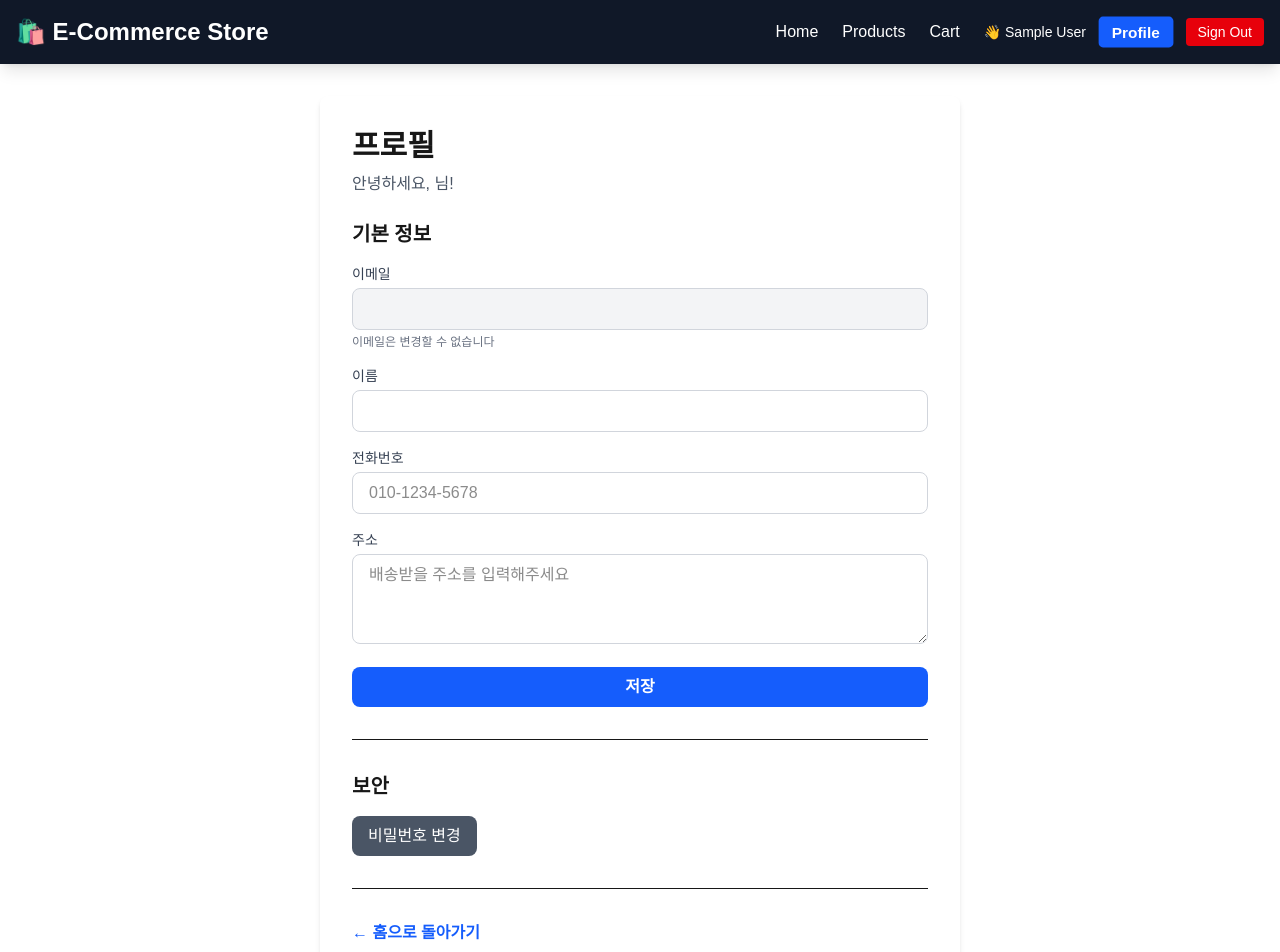
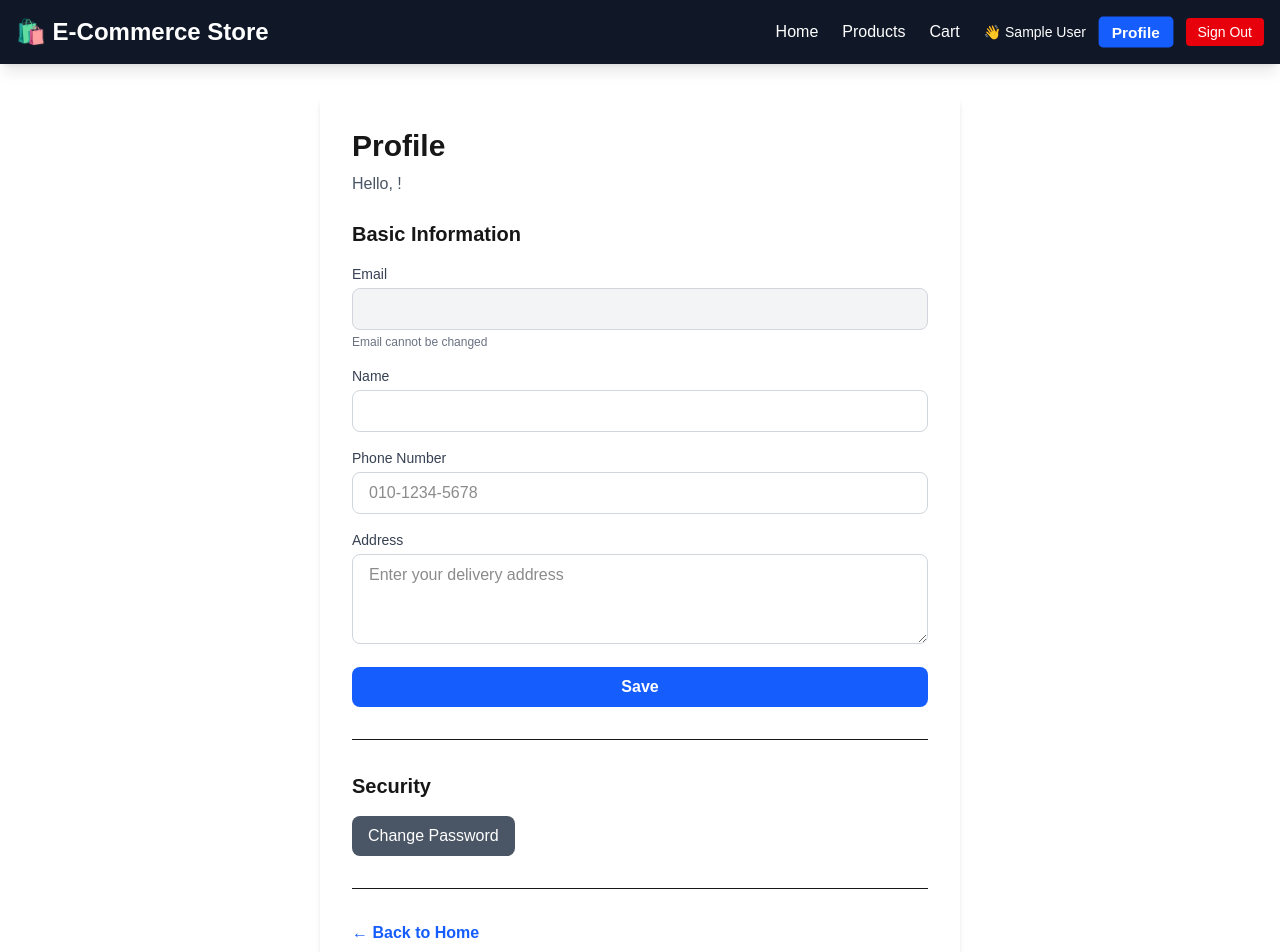
Before and after one commit to kimgyver/ecommerce-store, a Next.js app: page /profile in a window 1280 px wide. Shown: the top 952 px of the page. Built offline with nearby package versions, Linux system fonts and the light colour scheme; no server answers; the database is empty; sample sign-in values are in the browser's storage.

Commit message:
Korean to English

```diff
--- a/app/auth/login/page.tsx
+++ b/app/auth/login/page.tsx
@@ -31,7 +31,7 @@ export default function LoginPage() {
         router.refresh();
       }
     } catch (err) {
-      setError("로그인 중 오류가 발생했습니다");
+      setError("An error occurred during login");
       console.error(err);
     } finally {
       setIsLoading(false);
@@ -41,7 +41,7 @@ export default function LoginPage() {
   return (
     <div className="min-h-screen bg-gray-50 flex items-center justify-center px-4">
       <div className="max-w-md w-full bg-white rounded-lg shadow-md p-8">
-        <h1 className="text-2xl font-bold text-center mb-6">로그인</h1>
+        <h1 className="text-2xl font-bold text-center mb-6">Sign In</h1>
 
         {error && (
           <div className="bg-red-50 border border-red-200 text-red-700 px-4 py-3 rounded mb-4">
@@ -52,7 +52,7 @@ export default function LoginPage() {
         <form onSubmit={handleSubmit} className="space-y-4">
           <div>
             <label className="block text-sm font-medium text-gray-700 mb-1">
-              이메일
+              Email
             </label>
             <input
               type="email"
@@ -66,7 +66,7 @@ export default function LoginPage() {
 
           <div>
             <label className="block text-sm font-medium text-gray-700 mb-1">
-              비밀번호
+              Password
             </label>
             <input
               type="password"
@@ -83,17 +83,17 @@ export default function LoginPage() {
             disabled={isLoading}
             className="w-full bg-blue-600 text-white py-2 rounded-lg font-bold hover:bg-blue-700 transition disabled:bg-gray-400"
           >
-            {isLoading ? "로그인 중..." : "로그인"}
+            {isLoading ? "Signing in..." : "Sign In"}
           </button>
         </form>
 
         <p className="text-center text-sm text-gray-600 mt-6">
-          계정이 없으신가요?{" "}
+          Don't have an account?{" "}
           <Link
             href="/auth/register"
             className="text-blue-600 hover:text-blue-700 font-bold"
           >
-            회원가입
+            Sign Up
           </Link>
         </p>
       </div>
--- a/app/auth/register/page.tsx
+++ b/app/auth/register/page.tsx
@@ -17,19 +17,19 @@ export default function RegisterPage() {
     e.preventDefault();
     setError("");
 
-    // 유효성 검사
+    // Validation
     if (!name || !email || !password || !confirmPassword) {
-      setError("모든 필드를 입력해주세요");
+      setError("All fields are required");
       return;
     }
 
     if (password !== confirmPassword) {
-      setError("비밀번호가 일치하지 않습니다");
+      setError("Passwords do not match");
       return;
     }
 
     if (password.length < 6) {
-      setError("비밀번호는 최소 6자 이상이어야 합니다");
+      setError("Password must be at least 6 characters");
       return;
     }
 
@@ -51,14 +51,16 @@ export default function RegisterPage() {
       const data = await response.json();
 
       if (!response.ok) {
-        setError(data.error || "회원가입 중 오류가 발생했습니다");
+        setError(data.error || "An error occurred during registration");
         return;
       }
 
-      // 회원가입 성공 후 로그인 페이지로 이동
-      router.push("/auth/login?message=가입이 완료되었습니다. 로그인해주세요.");
+      // Redirect to login page after successful registration
+      router.push(
+        "/auth/login?message=Registration completed. Please sign in."
+      );
     } catch (err) {
-      setError("회원가입 중 오류가 발생했습니다");
+      setError("An error occurred during registration");
       console.error(err);
     } finally {
       setIsLoading(false);
@@ -68,7 +70,7 @@ export default function RegisterPage() {
   return (
     <div className="min-h-screen bg-gray-50 flex items-center justify-center px-4">
       <div className="max-w-md w-full bg-white rounded-lg shadow-md p-8">
-        <h1 className="text-2xl font-bold text-center mb-6">회원가입</h1>
+        <h1 className="text-2xl font-bold text-center mb-6">Sign Up</h1>
 
         {error && (
           <div className="bg-red-50 border border-red-200 text-red-700 px-4 py-3 rounded mb-4">
@@ -79,21 +81,21 @@ export default function RegisterPage() {
         <form onSubmit={handleSubmit} className="space-y-4">
           <div>
             <label className="block text-sm font-medium text-gray-700 mb-1">
-              이름
+              Name
             </label>
             <input
               type="text"
               value={name}
               onChange={e => setName(e.target.value)}
               className="w-full px-4 py-2 border border-gray-300 rounded-lg focus:outline-none focus:ring-2 focus:ring-blue-600"
-              placeholder="김김철"
+              placeholder="John Doe"
               required
             />
           </div>
 
           <div>
             <label className="block text-sm font-medium text-gray-700 mb-1">
-              이메일
+              Email
             </label>
             <input
               type="email"
@@ -107,28 +109,28 @@ export default function RegisterPage() {
 
           <div>
             <label className="block text-sm font-medium text-gray-700 mb-1">
-              비밀번호
+              Password
             </label>
             <input
               type="password"
               value={password}
               onChange={e => setPassword(e.target.value)}
               className="w-full px-4 py-2 border border-gray-300 rounded-lg focus:outline-none focus:ring-2 focus:ring-blue-600"
-              placeholder="최소 6자"
+              placeholder="At least 6 characters"
               required
             />
           </div>
 
           <div>
             <label className="block text-sm font-medium text-gray-700 mb-1">
-              비밀번호 확인
+              Confirm Password
             </label>
             <input
               type="password"
               value={confirmPassword}
               onChange={e => setConfirmPassword(e.target.value)}
               className="w-full px-4 py-2 border border-gray-300 rounded-lg focus:outline-none focus:ring-2 focus:ring-blue-600"
-              placeholder="비밀번호 다시 입력"
+              placeholder="Re-enter password"
               required
             />
           </div>
@@ -138,17 +140,17 @@ export default function RegisterPage() {
             disabled={isLoading}
             className="w-full bg-blue-600 text-white py-2 rounded-lg font-bold hover:bg-blue-700 transition disabled:bg-gray-400"
           >
-            {isLoading ? "가입 중..." : "회원가입"}
+            {isLoading ? "Signing up..." : "Sign Up"}
           </button>
         </form>
 
         <p className="text-center text-sm text-gray-600 mt-6">
-          이미 계정이 있으신가요?{" "}
+          Already have an account?{" "}
           <Link
             href="/auth/login"
             className="text-blue-600 hover:text-blue-700 font-bold"
           >
-            로그인
+            Sign In
           </Link>
         </p>
       </div>
--- a/app/profile/page.tsx
+++ b/app/profile/page.tsx
@@ -22,7 +22,7 @@ export default function ProfilePage() {
   const [error, setError] = useState("");
   const [success, setSuccess] = useState("");
 
-  // 폼 상태
+  // Form state
   const [formData, setFormData] = useState({
     name: "",
     phone: "",
@@ -37,7 +37,7 @@ export default function ProfilePage() {
 
   const [showPasswordForm, setShowPasswordForm] = useState(false);
 
-  // 프로필 데이터 로드
+  // Load profile data
   useEffect(() => {
     if (status === "unauthenticated") {
       router.push("/auth/login");
@@ -62,7 +62,7 @@ export default function ProfilePage() {
         });
       }
     } catch (err) {
-      setError("프로필을 불러올 수 없습니다");
+      setError("Failed to load profile");
     } finally {
       setIsLoading(false);
     }
@@ -85,12 +85,12 @@ export default function ProfilePage() {
 
       if (response.ok) {
         setUser(data.user);
-        setSuccess("프로필이 업데이트되었습니다");
+        setSuccess("Profile updated successfully");
       } else {
-        setError(data.error || "프로필 업데이트 실패");
+        setError(data.error || "Failed to update profile");
       }
     } catch (err) {
-      setError("프로필 업데이트 중 오류가 발생했습니다");
+      setError("An error occurred while updating profile");
     } finally {
       setIsSaving(false);
     }
@@ -102,12 +102,12 @@ export default function ProfilePage() {
     setSuccess("");
 
     if (passwordData.newPassword !== passwordData.confirmPassword) {
-      setError("새 비밀번호가 일치하지 않습니다");
+      setError("New passwords do not match");
       return;
     }
 
     if (passwordData.newPassword.length < 6) {
-      setError("새 비밀번호는 최소 6자 이상이어야 합니다");
+      setError("New password must be at least 6 characters");
       return;
     }
 
@@ -126,7 +126,7 @@ export default function ProfilePage() {
       const data = await response.json();
 
       if (response.ok) {
-        setSuccess("비밀번호가 변경되었습니다");
+        setSuccess("Password changed successfully");
         setPasswordData({
           currentPassword: "",
           newPassword: "",
@@ -134,17 +134,17 @@ export default function ProfilePage() {
         });
         setShowPasswordForm(false);
       } else {
-        setError(data.error || "비밀번호 변경 실패");
+        setError(data.error || "Failed to change password");
       }
     } catch (err) {
-      setError("비밀번호 변경 중 오류가 발생했습니다");
+      setError("An error occurred while changing password");
     } finally {
       setIsSaving(false);
     }
   };
 
   if (status === "loading" || isLoading) {
-    return <div className="text-center py-12">로딩 중...</div>;
+    return <div className="text-center py-12">Loading...</div>;
   }
 
   if (status === "unauthenticated") {
@@ -155,8 +155,8 @@ export default function ProfilePage() {
     <div className="max-w-2xl mx-auto px-4 py-8">
       <div className="bg-white rounded-lg shadow-md p-8">
         <div className="mb-6">
-          <h1 className="text-3xl font-bold">프로필</h1>
-          <p className="text-gray-600 mt-2">안녕하세요, {user?.name}님!</p>
+          <h1 className="text-3xl font-bold">Profile</h1>
+          <p className="text-gray-600 mt-2">Hello, {user?.name}!</p>
         </div>
 
         {error && (
@@ -171,13 +171,13 @@ export default function ProfilePage() {
           </div>
         )}
 
-        {/* 기본 프로필 정보 */}
+        {/* Basic profile information */}
         <div className="mb-8">
-          <h2 className="text-xl font-bold mb-4">기본 정보</h2>
+          <h2 className="text-xl font-bold mb-4">Basic Information</h2>
           <form onSubmit={handleProfileSubmit} className="space-y-4">
             <div>
               <label className="block text-sm font-medium text-gray-700 mb-1">
-                이메일
+                Email
               </label>
               <input
                 type="email"
@@ -186,13 +186,13 @@ export default function ProfilePage() {
                 className="w-full px-4 py-2 border border-gray-300 rounded-lg bg-gray-100 text-gray-600"
               />
               <p className="text-xs text-gray-500 mt-1">
-                이메일은 변경할 수 없습니다
+                Email cannot be changed
               </p>
             </div>
 
             <div>
               <label className="block text-sm font-medium text-gray-700 mb-1">
-                이름
+                Name
               </label>
               <input
                 type="text"
@@ -206,7 +206,7 @@ export default function ProfilePage() {
 
             <div>
               <label className="block text-sm font-medium text-gray-700 mb-1">
-                전화번호
+                Phone Number
               </label>
               <input
                 type="tel"
@@ -221,7 +221,7 @@ export default function ProfilePage() {
 
             <div>
               <label className="block text-sm font-medium text-gray-700 mb-1">
-                주소
+                Address
               </label>
               <textarea
                 value={formData.address}
@@ -229,7 +229,7 @@ export default function ProfilePage() {
                   setFormData({ ...formData, address: e.target.value })
                 }
                 className="w-full px-4 py-2 border border-gray-300 rounded-lg focus:outline-none focus:ring-2 focus:ring-blue-600"
-                placeholder="배송받을 주소를 입력해주세요"
+                placeholder="Enter your delivery address"
                 rows={3}
               />
             </div>
@@ -239,21 +239,21 @@ export default function ProfilePage() {
               disabled={isSaving}
               className="w-full bg-blue-600 text-white py-2 rounded-lg font-bold hover:bg-blue-700 transition disabled:bg-gray-400"
             >
-              {isSaving ? "저장 중..." : "저장"}
+              {isSaving ? "Saving..." : "Save"}
             </button>
           </form>
         </div>
 
-        {/* 비밀번호 변경 */}
+        {/* Password change */}
         <div className="border-t pt-8">
-          <h2 className="text-xl font-bold mb-4">보안</h2>
+          <h2 className="text-xl font-bold mb-4">Security</h2>
 
           {!showPasswordForm ? (
             <button
               onClick={() => setShowPasswordForm(true)}
               className="bg-gray-600 text-white px-4 py-2 rounded-lg hover:bg-gray-700 transition"
             >
-              비밀번호 변경
+              Change Password
             </button>
           ) : (
             <form
@@ -262,7 +262,7 @@ export default function ProfilePage() {
             >
               <div>
                 <label className="block text-sm font-medium text-gray-700 mb-1">
-                  현재 비밀번호
+                  Current Password
                 </label>
                 <input
                   type="password"
@@ -280,7 +280,7 @@ export default function ProfilePage() {
 
               <div>
                 <label className="block text-sm font-medium text-gray-700 mb-1">
-                  새 비밀번호
+                  New Password
                 </label>
                 <input
                   type="password"
@@ -298,7 +298,7 @@ export default function ProfilePage() {
 
               <div>
                 <label className="block text-sm font-medium text-gray-700 mb-1">
-                  새 비밀번호 확인
+                  Confirm New Password
                 </label>
                 <input
                   type="password"
@@ -320,27 +320,27 @@ export default function ProfilePage() {
                   disabled={isSaving}
                   className="flex-1 bg-blue-600 text-white py-2 rounded-lg font-bold hover:bg-blue-700 transition disabled:bg-gray-400"
                 >
-                  {isSaving ? "변경 중..." : "비밀번호 변경"}
+                  {isSaving ? "Changing..." : "Change Password"}
                 </button>
                 <button
                   type="button"
                   onClick={() => setShowPasswordForm(false)}
                   className="flex-1 bg-gray-300 text-gray-800 py-2 rounded-lg font-bold hover:bg-gray-400 transition"
                 >
-                  취소
+                  Cancel
                 </button>
               </div>
             </form>
           )}
         </div>
 
-        {/* 네비게이션 */}
+        {/* Navigation */}
         <div className="border-t mt-8 pt-8">
           <Link
             href="/"
             className="text-blue-600 hover:text-blue-700 font-bold"
           >
-            ← 홈으로 돌아가기
+            ← Back to Home
           </Link>
         </div>
       </div>
--- a/components/header.tsx
+++ b/components/header.tsx
@@ -15,11 +15,11 @@ export function Header() {
   const cartCount = items.reduce((count, item) => count + item.quantity, 0);
 
   const isActive = (href: string) => {
-    // 새로 클릭된 링크가 있으면 그것만 활성화
+    // If a link was clicked, only activate that one
     if (clickedLink) {
       return clickedLink === href;
     }
-    // 클릭된 링크가 없으면 현재 경로 기준
+    // If no link was clicked, use current path
     return pathname === href;
   };
 
```
Also changed, not shown: app/api/auth/register/route.ts (+9 -9 lines), app/api/user/profile/route.ts (+18 -18 lines), app/cart/page.tsx (+4 -4 lines), 1 other file (tests, documents, lock files or other folders).
